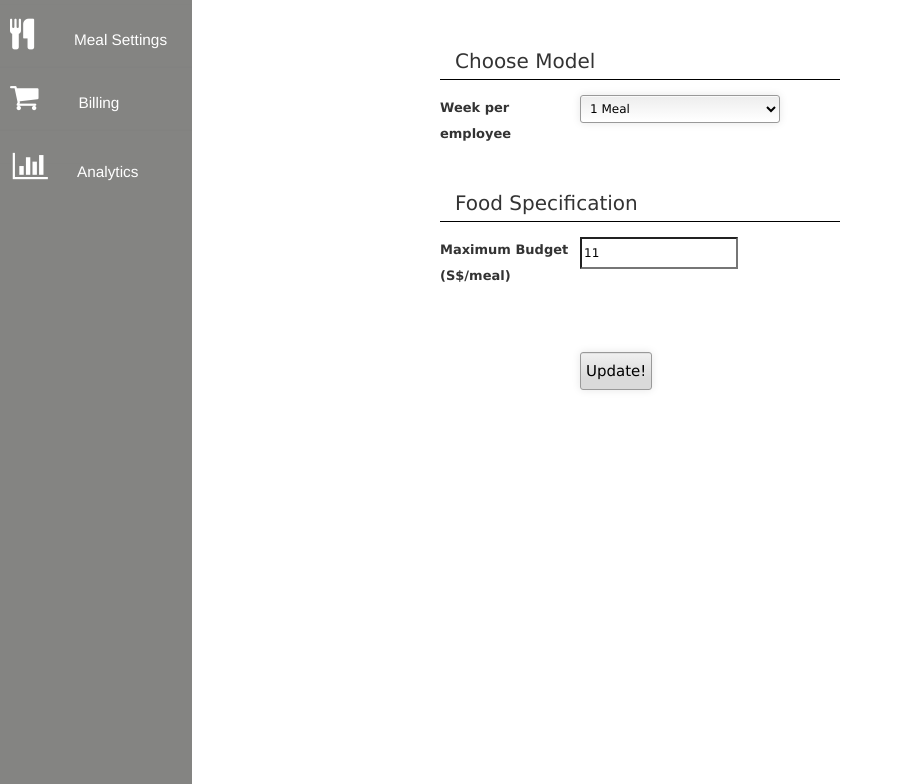
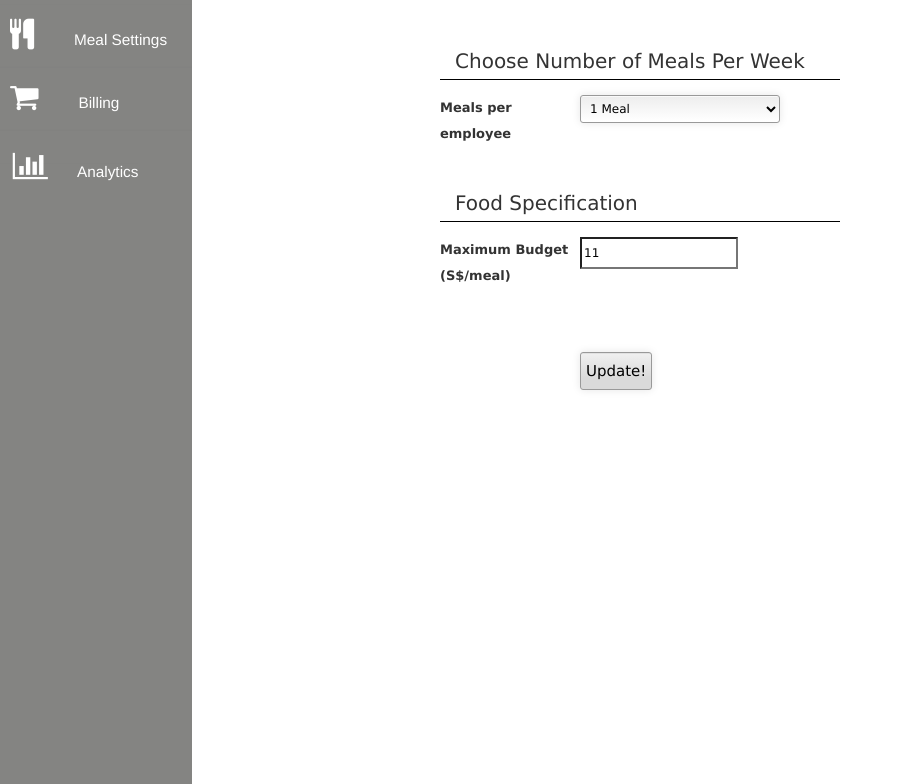
Before and after one commit to allwinpb/foodreel, a website: page static/index.html in a window 1280 px wide. Shown: the part 118-902 px from the top of the page, without its empty margins (0-903 px from the left). Drawn offline with Linux system fonts and the light colour scheme.

Commit message:
Minor error fix

```diff
--- a/static/index.html
+++ b/static/index.html
@@ -63,9 +63,9 @@
 	<div id="imessageOK">Thank you! Message Sent!</div>
 	<div id="imessageERROR">ERROR: Message Not Sent!</div>
 	<ul>
-	<li class="iheader" style="font-size:20px">Choose Model</li>
+	<li class="iheader" style="font-size:20px">Choose Number of Meals Per Week</li>
 
-	<li><label for="model" style="font-size:13px">Week per employee</label>
+	<li><label for="model" style="font-size:13px">Meals per employee</label>
 		<select class="iselect" name="mealplan" id="model">
 			<option value="1">1 Meal</option>
 			<option value="2">2 Meal</option>
@@ -118,7 +118,7 @@
           <div class="panel-body">
             <table class="table table-striped">
               <tr>
-                <th>Resterant</th>
+                <th>Restaurant</th>
                 <th>Invoice</th>
                 <th>Total</th>
               </tr>
```
